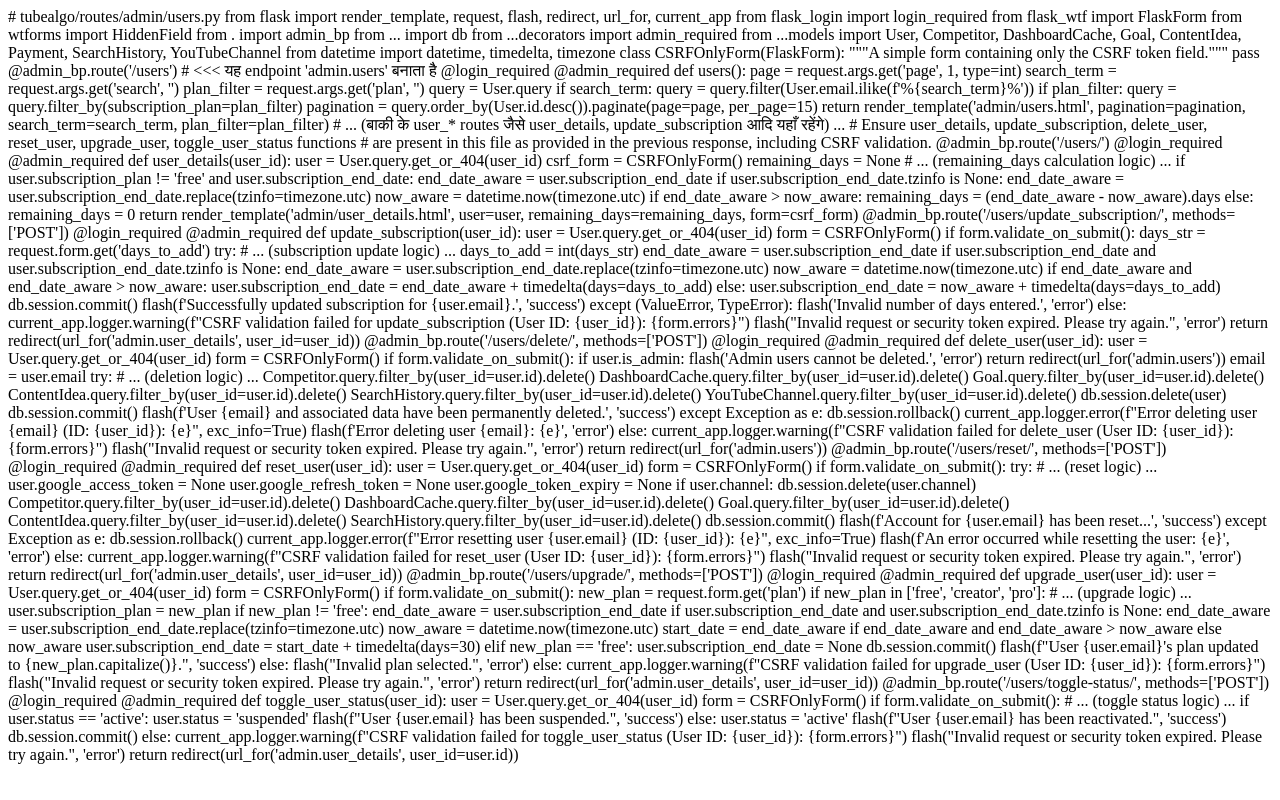
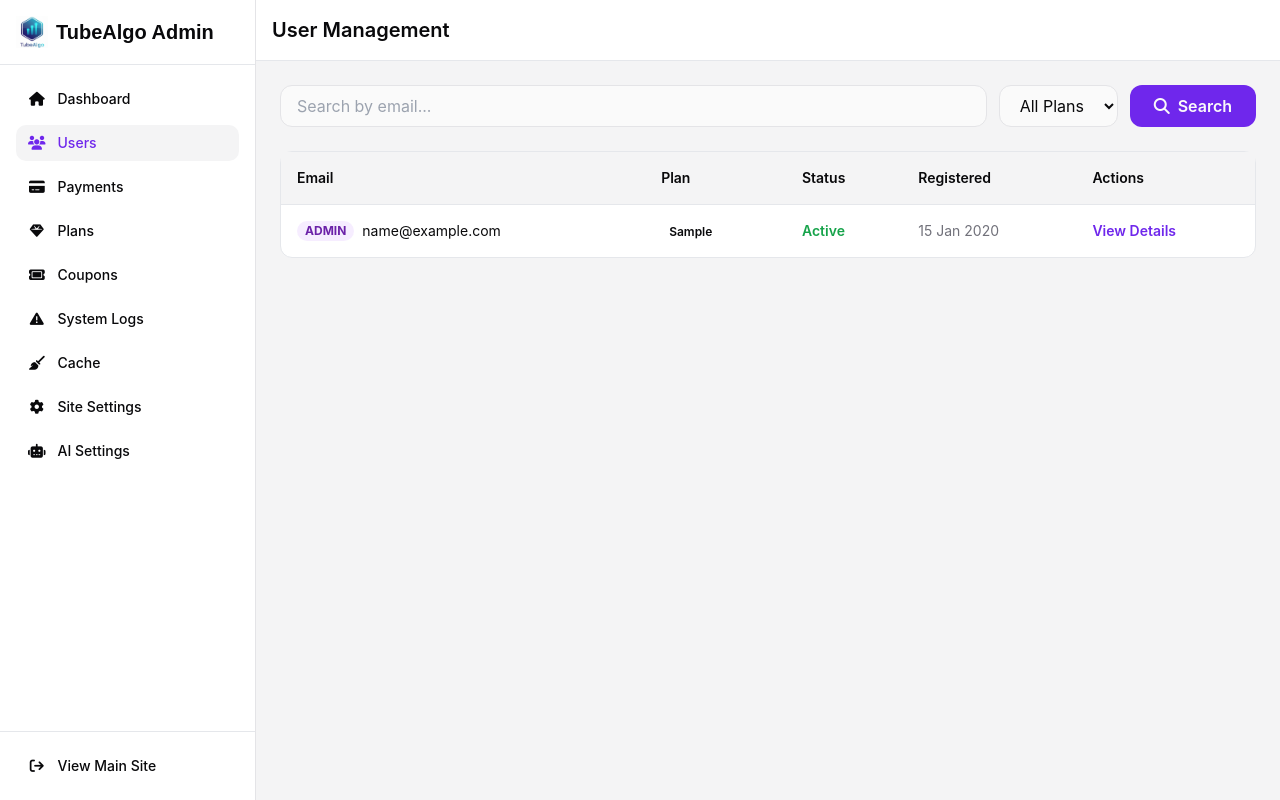
Before and after one commit to SCHANDAN996/tubealgo-flask-app, a Flask app: page /admin/users in a window 1280 px wide. Run offline with Flask 3, Linux system fonts and the light colour scheme; a user stored in the database is signed in; tables that the repository leaves empty hold one stand-in row (values such as "Sample post"); style sheets or scripts are compiled from the project's sources; parts of the project's set-up code (start-up, migrations or seed data) failed here and were passed over; some libraries are stand-ins or nearby versions.

Commit message:
Update users.html

```diff
--- a/tubealgo/templates/admin/users.html
+++ b/tubealgo/templates/admin/users.html
@@ -1,194 +1,94 @@
-# tubealgo/routes/admin/users.py
+{% extends "admin/admin_layout.html" %}
+{% block title %}Users{% endblock %}
+{% block header_title %}User Management{% endblock %}
 
-from flask import render_template, request, flash, redirect, url_for, current_app
-from flask_login import login_required
-from flask_wtf import FlaskForm
-from wtforms import HiddenField
-from . import admin_bp
-from ... import db
-from ...decorators import admin_required
-from ...models import User, Competitor, DashboardCache, Goal, ContentIdea, Payment, SearchHistory, YouTubeChannel
-from datetime import datetime, timedelta, timezone
+{% block content %}
+<div class="mb-6">
+    <form method="GET" class="flex flex-col md:flex-row gap-3">
+        <input type="text" name="search" value="{{ search_term }}" placeholder="Search by email..." class="flex-grow bg-background border border-input rounded-lg px-4 py-2">
+        <select name="plan" class="bg-background border border-input rounded-lg px-4 py-2">
+            <option value="">All Plans</option>
+            <option value="free" {% if plan_filter == 'free' %}selected{% endif %}>Free</option>
+            <option value="creator" {% if plan_filter == 'creator' %}selected{% endif %}>Creator</option>
+            <option value="pro" {% if plan_filter == 'pro' %}selected{% endif %}>Pro</option>
+        </select>
+        <button type="submit" class="bg-primary text-primary-foreground px-6 py-2 rounded-lg font-semibold hover:bg-primary/90">
+            <i class="fa-solid fa-search mr-2"></i>Search
+        </button>
+    </form>
+</div>
 
-class CSRFOnlyForm(FlaskForm):
-    """A simple form containing only the CSRF token field."""
-    pass
+<div class="bg-card rounded-lg border">
+    <div class="overflow-x-auto">
+        <table class="w-full text-left text-sm">
+            <thead class="bg-secondary">
+                <tr>
+                    <th class="p-4 font-semibold">Email</th>
+                    <th class="p-4 font-semibold">Plan</th>
+                    <th class="p-4 font-semibold">Status</th>
+                    <th class="p-4 font-semibold">Registered</th>
+                    <th class="p-4 font-semibold">Actions</th>
+                </tr>
+            </thead>
+            <tbody>
+            {% for user in pagination.items %}
+                <tr class="border-t">
+                    <td class="p-4">
+                        <div class="flex items-center gap-2">
+                            {% if user.is_admin %}
+                                <span class="text-xs bg-purple-500/10 text-purple-800 px-2 py-0.5 rounded-full font-bold">ADMIN</span>
+                            {% endif %}
+                            {{ user.email }}
+                        </div>
+                    </td>
+                    <td class="p-4 capitalize">
+                        <span class="px-2 py-1 rounded-full text-xs font-semibold
+                            {% if user.subscription_plan == 'free' %}bg-gray-100 text-gray-800{% endif %}
+                            {% if user.subscription_plan == 'creator' %}bg-green-100 text-green-800{% endif %}
+                            {% if user.subscription_plan == 'pro' %}bg-purple-100 text-purple-800{% endif %}">
+                            {{ user.subscription_plan }}
+                        </span>
+                    </td>
+                    <td class="p-4">
+                        <span class="capitalize font-semibold {{ 'text-red-600' if user.status == 'suspended' else 'text-green-600' }}">
+                            {{ user.status }}
+                        </span>
+                    </td>
+                    <td class="p-4 text-muted-foreground">{{ user.created_at.strftime('%d %b %Y') }}</td>
+                    <td class="p-4">
+                        <a href="{{ url_for('admin.user_details', user_id=user.id) }}" class="text-primary hover:underline font-semibold">View Details</a>
+                    </td>
+                </tr>
+            {% else %}
+                <tr>
+                    <td colspan="5" class="p-6 text-center text-muted-foreground">No users found.</td>
+                </tr>
+            {% endfor %}
+            </tbody>
+        </table>
+    </div>
+</div>
 
-@admin_bp.route('/users') # <<< यह endpoint 'admin.users' बनाता है
-@login_required
-@admin_required
-def users():
-    page = request.args.get('page', 1, type=int)
-    search_term = request.args.get('search', '')
-    plan_filter = request.args.get('plan', '')
-    query = User.query
-    if search_term:
-        query = query.filter(User.email.ilike(f'%{search_term}%'))
-    if plan_filter:
-        query = query.filter_by(subscription_plan=plan_filter)
-    pagination = query.order_by(User.id.desc()).paginate(page=page, per_page=15)
-    return render_template('admin/users.html',
-                           pagination=pagination,
-                           search_term=search_term,
-                           plan_filter=plan_filter)
-
-# ... (बाकी के user_* routes जैसे user_details, update_subscription आदि यहाँ रहेंगे) ...
-# Ensure user_details, update_subscription, delete_user, reset_user, upgrade_user, toggle_user_status functions
-# are present in this file as provided in the previous response, including CSRF validation.
-
-@admin_bp.route('/users/<int:user_id>')
-@login_required
-@admin_required
-def user_details(user_id):
-    user = User.query.get_or_404(user_id)
-    csrf_form = CSRFOnlyForm()
-    remaining_days = None
-    # ... (remaining_days calculation logic) ...
-    if user.subscription_plan != 'free' and user.subscription_end_date:
-        end_date_aware = user.subscription_end_date
-        if user.subscription_end_date.tzinfo is None:
-             end_date_aware = user.subscription_end_date.replace(tzinfo=timezone.utc)
-        now_aware = datetime.now(timezone.utc)
-        if end_date_aware > now_aware:
-            remaining_days = (end_date_aware - now_aware).days
-        else:
-            remaining_days = 0
-    return render_template('admin/user_details.html', user=user, remaining_days=remaining_days, form=csrf_form)
-
-@admin_bp.route('/users/update_subscription/<int:user_id>', methods=['POST'])
-@login_required
-@admin_required
-def update_subscription(user_id):
-    user = User.query.get_or_404(user_id)
-    form = CSRFOnlyForm()
-    if form.validate_on_submit():
-        days_str = request.form.get('days_to_add')
-        try:
-            # ... (subscription update logic) ...
-            days_to_add = int(days_str)
-            end_date_aware = user.subscription_end_date
-            if user.subscription_end_date and user.subscription_end_date.tzinfo is None:
-                end_date_aware = user.subscription_end_date.replace(tzinfo=timezone.utc)
-            now_aware = datetime.now(timezone.utc)
-            if end_date_aware and end_date_aware > now_aware:
-                user.subscription_end_date = end_date_aware + timedelta(days=days_to_add)
-            else:
-                user.subscription_end_date = now_aware + timedelta(days=days_to_add)
-            db.session.commit()
-            flash(f'Successfully updated subscription for {user.email}.', 'success')
-        except (ValueError, TypeError):
-            flash('Invalid number of days entered.', 'error')
-    else:
-        current_app.logger.warning(f"CSRF validation failed for update_subscription (User ID: {user_id}): {form.errors}")
-        flash("Invalid request or security token expired. Please try again.", 'error')
-    return redirect(url_for('admin.user_details', user_id=user_id))
-
-@admin_bp.route('/users/delete/<int:user_id>', methods=['POST'])
-@login_required
-@admin_required
-def delete_user(user_id):
-    user = User.query.get_or_404(user_id)
-    form = CSRFOnlyForm()
-    if form.validate_on_submit():
-        if user.is_admin:
-            flash('Admin users cannot be deleted.', 'error')
-            return redirect(url_for('admin.users'))
-        email = user.email
-        try:
-            # ... (deletion logic) ...
-            Competitor.query.filter_by(user_id=user.id).delete()
-            DashboardCache.query.filter_by(user_id=user.id).delete()
-            Goal.query.filter_by(user_id=user.id).delete()
-            ContentIdea.query.filter_by(user_id=user.id).delete()
-            SearchHistory.query.filter_by(user_id=user.id).delete()
-            YouTubeChannel.query.filter_by(user_id=user.id).delete()
-            db.session.delete(user)
-            db.session.commit()
-            flash(f'User {email} and associated data have been permanently deleted.', 'success')
-        except Exception as e:
-            db.session.rollback()
-            current_app.logger.error(f"Error deleting user {email} (ID: {user_id}): {e}", exc_info=True)
-            flash(f'Error deleting user {email}: {e}', 'error')
-    else:
-        current_app.logger.warning(f"CSRF validation failed for delete_user (User ID: {user_id}): {form.errors}")
-        flash("Invalid request or security token expired. Please try again.", 'error')
-    return redirect(url_for('admin.users'))
-
-@admin_bp.route('/users/reset/<int:user_id>', methods=['POST'])
-@login_required
-@admin_required
-def reset_user(user_id):
-    user = User.query.get_or_404(user_id)
-    form = CSRFOnlyForm()
-    if form.validate_on_submit():
-        try:
-            # ... (reset logic) ...
-            user.google_access_token = None
-            user.google_refresh_token = None
-            user.google_token_expiry = None
-            if user.channel:
-                db.session.delete(user.channel)
-            Competitor.query.filter_by(user_id=user.id).delete()
-            DashboardCache.query.filter_by(user_id=user.id).delete()
-            Goal.query.filter_by(user_id=user.id).delete()
-            ContentIdea.query.filter_by(user_id=user.id).delete()
-            SearchHistory.query.filter_by(user_id=user.id).delete()
-            db.session.commit()
-            flash(f'Account for {user.email} has been reset...', 'success')
-        except Exception as e:
-            db.session.rollback()
-            current_app.logger.error(f"Error resetting user {user.email} (ID: {user_id}): {e}", exc_info=True)
-            flash(f'An error occurred while resetting the user: {e}', 'error')
-    else:
-        current_app.logger.warning(f"CSRF validation failed for reset_user (User ID: {user_id}): {form.errors}")
-        flash("Invalid request or security token expired. Please try again.", 'error')
-    return redirect(url_for('admin.user_details', user_id=user_id))
-
-@admin_bp.route('/users/upgrade/<int:user_id>', methods=['POST'])
-@login_required
-@admin_required
-def upgrade_user(user_id):
-    user = User.query.get_or_404(user_id)
-    form = CSRFOnlyForm()
-    if form.validate_on_submit():
-        new_plan = request.form.get('plan')
-        if new_plan in ['free', 'creator', 'pro']:
-            # ... (upgrade logic) ...
-            user.subscription_plan = new_plan
-            if new_plan != 'free':
-                end_date_aware = user.subscription_end_date
-                if user.subscription_end_date and user.subscription_end_date.tzinfo is None:
-                    end_date_aware = user.subscription_end_date.replace(tzinfo=timezone.utc)
-                now_aware = datetime.now(timezone.utc)
-                start_date = end_date_aware if end_date_aware and end_date_aware > now_aware else now_aware
-                user.subscription_end_date = start_date + timedelta(days=30)
-            elif new_plan == 'free':
-                user.subscription_end_date = None
-            db.session.commit()
-            flash(f"User {user.email}'s plan updated to {new_plan.capitalize()}.", 'success')
-        else:
-            flash("Invalid plan selected.", 'error')
-    else:
-        current_app.logger.warning(f"CSRF validation failed for upgrade_user (User ID: {user_id}): {form.errors}")
-        flash("Invalid request or security token expired. Please try again.", 'error')
-    return redirect(url_for('admin.user_details', user_id=user_id))
-
-@admin_bp.route('/users/toggle-status/<int:user_id>', methods=['POST'])
-@login_required
-@admin_required
-def toggle_user_status(user_id):
-    user = User.query.get_or_404(user_id)
-    form = CSRFOnlyForm()
-    if form.validate_on_submit():
-        # ... (toggle status logic) ...
-        if user.status == 'active':
-            user.status = 'suspended'
-            flash(f"User {user.email} has been suspended.", 'success')
-        else:
-            user.status = 'active'
-            flash(f"User {user.email} has been reactivated.", 'success')
-        db.session.commit()
-    else:
-        current_app.logger.warning(f"CSRF validation failed for toggle_user_status (User ID: {user_id}): {form.errors}")
-        flash("Invalid request or security token expired. Please try again.", 'error')
-    return redirect(url_for('admin.user_details', user_id=user.id))
+{% if pagination.pages > 1 %}
+<div class="mt-6 flex justify-between items-center">
+    <p class="text-sm text-muted-foreground">
+        Showing {{ pagination.items | length }} of {{ pagination.total }} users.
+    </p>
+    <div class="flex items-center space-x-1">
+        {% if pagination.has_prev %}
+            <a href="{{ url_for('admin.users', page=pagination.prev_num, search=search_term, plan=plan_filter) }}" class="px-3 py-1 rounded-md bg-card border hover:bg-secondary">&laquo;</a>
+        {% endif %}
+        {% for page_num in pagination.iter_pages() %}
+            {% if page_num %}
+                <a href="{{ url_for('admin.users', page=page_num, search=search_term, plan=plan_filter) }}" class="px-3 py-1 rounded-md border {{ 'bg-primary text-primary-foreground' if page_num == pagination.page else 'bg-card hover:bg-secondary' }}">{{ page_num }}</a>
+            {% else %}
+                <span class="px-3 py-1">...</span>
+            {% endif %}
+        {% endfor %}
+        {% if pagination.has_next %}
+            <a href="{{ url_for('admin.users', page=pagination.next_num, search=search_term, plan=plan_filter) }}" class="px-3 py-1 rounded-md bg-card border hover:bg-secondary">&raquo;</a>
+        {% endif %}
+    </div>
+</div>
+{% endif %}
+{% endblock %}
```
